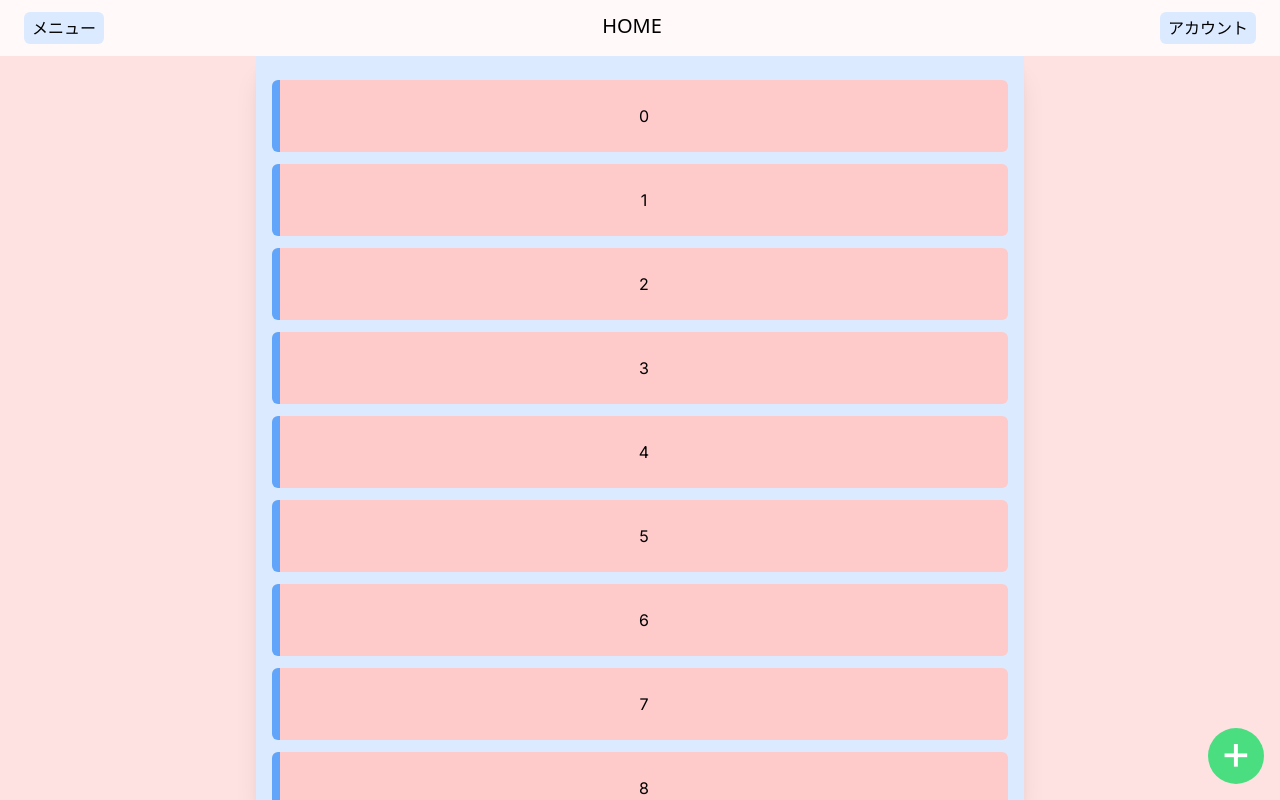
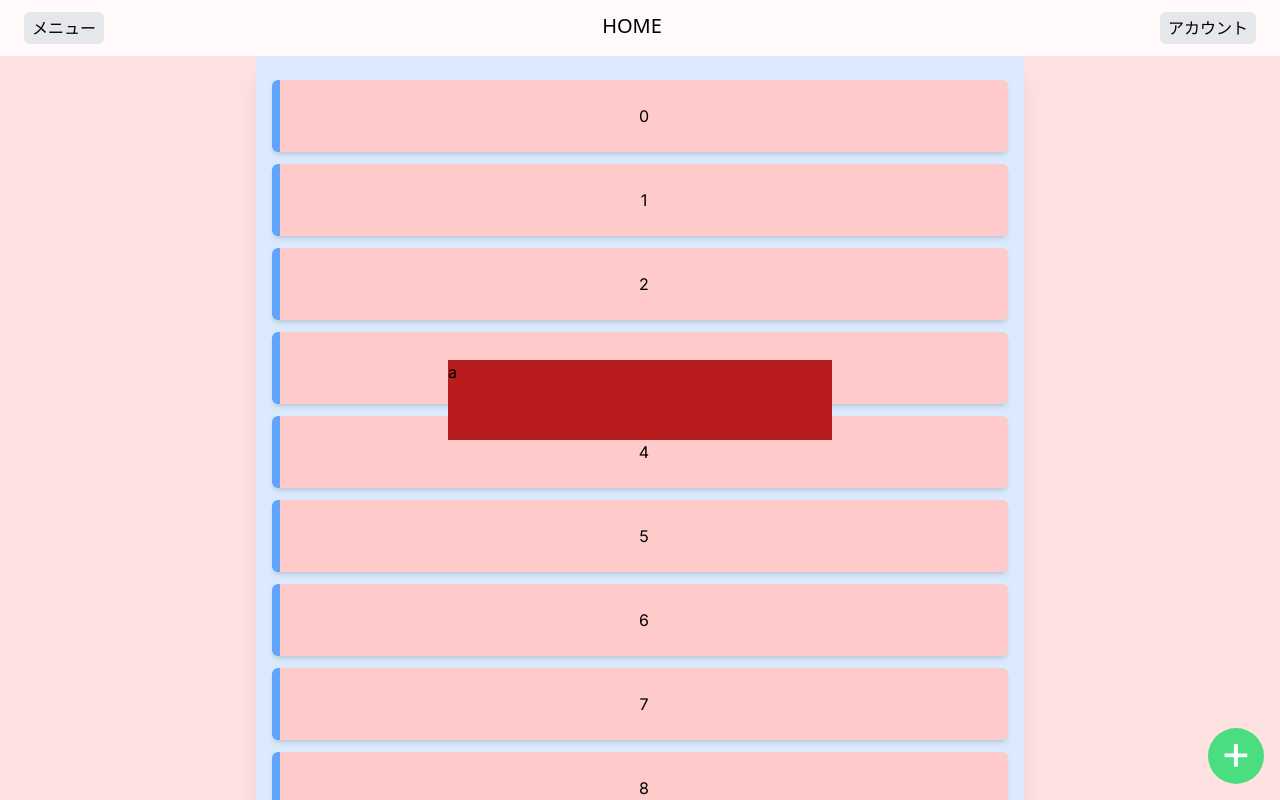
Before and after one commit to katsudon08/karioke_frontend, a Next.js app: page / in a window 1280 px wide. Built offline with nearby package versions, Linux system fonts and the light colour scheme.

Commit message:
モーダルウィンドウ作成中

```diff
--- a/src/app/layout.tsx
+++ b/src/app/layout.tsx
@@ -19,7 +19,7 @@ export default function RootLayout({
         <html lang="en" className={inter.className}>
             <body className=' min-h-screen min-w-full '>
                 <Home />
-                <div className=" bg-red-100 h-screen w-screen    pt-14 px-8 ">
+                <div className=" bg-red-100 h-screen w-screen pt-14 px-8 ">
                     {children}
                 </div>
             </body>
--- a/src/app/page.tsx
+++ b/src/app/page.tsx
@@ -8,7 +8,7 @@ const page = () => {
             <div className=" h-full w-full flex justify-center ">
                 <main aria-label="曲情報一覧ページ" className=" bg-blue-100 w-full h-full py-6 px-4 max-w-3xl shadow-xl flex flex-col overflow-y-scroll hidden-scrollbar text-center space-y-3 break-all ">
                     {hairetsu.map((i) => (
-                        <Link key={i} href="/edit" className=" bg-red-200 border-l-8 border-blue-400 grow py-6 rounded-md " >
+                        <Link key={i} href="/edit" className=" bg-red-200 shadow-md border-l-8 border-blue-400 grow py-6 rounded-md hover:border-blue-300 " >
                             {i}
                         </Link>
                     ))}
@@ -16,7 +16,7 @@ const page = () => {
             </div>
             <div className=" fixed bottom-4 right-4 ">
                 <Link href="/create" >
-                    <div className=" rounded-full bg-green-400 h-14 w-14 bold text-center ">
+                    <div className=" rounded-full bg-green-400 h-14 w-14 bold text-center hover:bg-green-300 duration-200 ">
                         <div className=" h-full w-full flex justify-center ">
                             <span className=" text-5xl text-white ">
                                 +
--- a/src/components/Header.tsx
+++ b/src/components/Header.tsx
@@ -9,13 +9,13 @@ const Header = ({ handleVisible }: { handleVisible: () => void }) => {
         <header className=" min-w-full h-14 top-0 left-0 py-2 px-6 fixed z-0 bg-white bg-opacity-80 ">
             <div className=" min-w-full min-h-full flex justify-center items-center ">
                 <div className=" min-w-full flex justify-between ">
-                    <div aria-label="メニューボタン" className=" bg-blue-100 py-1 px-2 rounded-md cursor-pointer " onClick={handleVisible}>
+                    <div aria-label="メニューボタン" className=" bg-gray-200 py-1 px-2 rounded-md cursor-pointer hover:bg-gray-300 duration-300 " onClick={handleVisible}>
                         メニュー
                     </div>
                     <div className=" flex flex-col justify-center h-fit ">
                         <h1 className=" font-medium text-xl font-sans "> {title} </h1>
                     </div>
-                    <div aria-label="アカウント画面遷移ボタン" className=" bg-blue-100 py-1 px-2 rounded-md cursor-pointer ">
+                    <div aria-label="アカウント画面遷移ボタン" className=" bg-gray-200 py-1 px-2 rounded-md cursor-pointer hover:bg-gray-300 duration-300 ">
                         <Link href="/account">
                             アカウント
                         </Link>
--- a/src/components/Home.tsx
+++ b/src/components/Home.tsx
@@ -1,9 +1,10 @@
 "use client"
 
-import { useEffect, useState } from 'react'
+import { useState } from 'react'
 import { Visibility } from '@/types'
 import Header from '@/components/Header'
 import SideBar from '@/components/SideBar'
+import ModalWindow from './ModalWindow'
 
 const Home = () => {
     const [anchorEl, setAnchorEl] = useState<Visibility>("invisible")
@@ -20,6 +21,7 @@ const Home = () => {
         <div className=' h-full w-full '>
             <SideBar anchorEl={anchorEl} handleInVisible={handleInVisible} />
             <Header handleVisible={handleVisible} />
+            <ModalWindow />
         </div>
     );
 }
--- /dev/null
+++ b/src/components/ModalWindow.tsx
@@ -0,0 +1,13 @@
+const ModalWindow = () => {
+    return (
+        <div className=" h-screen w-full fixed top-0 left-0 ">
+            <div className=" h-full w-full flex flex-col justify-center items-center ">
+                <div className=" bg-red-700 max-h-20 max-w-sm h-full w-full ">
+                    a
+                </div>
+            </div>
+        </div>
+    );
+}
+
+export default ModalWindow;
--- a/src/components/SideBar.tsx
+++ b/src/components/SideBar.tsx
@@ -4,20 +4,25 @@ const SideBar = ({ anchorEl, handleInVisible }: { anchorEl: Visibility, handleIn
     const hairetsu = [...Array(100)].map((v, i) => i)
 
     return (
-        <main aria-label="サイドバー" className={" fixed overflow-y-scroll hidden-scrollbar top-0 left-0 h-screen w-5/12 z-10 py-4 pr-4 pl-2 bg-yellow-100 shadow-2xl " + anchorEl}  >
-            <div className=" max-h-fit w-full flex justify-end mb-2 ">
-                <div className=" bg-blue-100 py-1 px-2 rounded-md cursor-pointer " onClick={handleInVisible} aria-label="閉じるボタン">
+        <div className=" duration-400 ">
+            <main aria-label="サイドバー" className={" bg-white fixed overflow-y-scroll hidden-scrollbar top-0 left-0 h-screen w-5/12 z-10 shadow-2xl transition-transform " + anchorEl}  >
+                <div className=" max-h-fit w-full flex justify-end py-2 pr-2 shadow-sm ">
+                    <div className=" bg-gray-200 py-1 px-2 rounded-md cursor-pointer hover:bg-gray-300 " onClick={handleInVisible} aria-label="閉じるボタン">
                         閉じる
                     </div>
                 </div>
-            <div className=" ml-1 ">
+                <div aria-label="フォルダの作成ボタン" className=" w-full py-2 pl-4 shadow-sm cursor-pointer hover:bg-gray-50 ">
+                    フォルダの作成
+                </div>
+                <div className=" py-2 ">
                     {hairetsu.map((i) => (
-                    <div key={i}>
+                        <div key={i} className=" w-full py-2 pl-2 cursor-pointer hover:bg-gray-50 ">
                             {i}
                         </div>
                     ))}
                 </div>
             </main>
+        </div>
     );
 }
 
```
Lines whose indentation alone changed are shown as unchanged.
